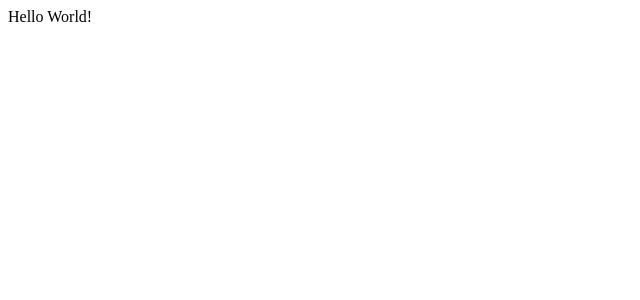
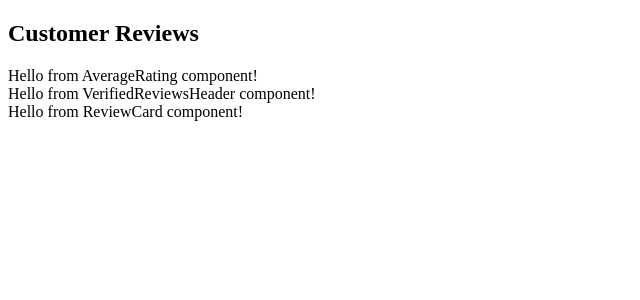
Before and after one commit to coupon-app/service-reviews, a React app: page / in a window 1280 px wide. Shown: the top 300 px of the page, without its empty margins (0-640 px from the left). Built offline with nearby package versions, Linux system fonts and the light colour scheme; the HTML template or start-up script is replaced by a standard one.

Commit message:
UPDATED front-end folder structure and boilerplate setup.

```diff
--- /dev/null
+++ b/client/src/Components/AverageRating.jsx
@@ -0,0 +1,9 @@
+import React from 'react';
+
+const AverageRating = ({ average, ratings }) => (
+  <div>
+    Hello from AverageRating component!
+  </div>
+);
+
+export default AverageRating;
--- /dev/null
+++ b/client/src/Components/ReviewCard.jsx
@@ -0,0 +1,20 @@
+import React from 'react';
+
+class ReviewCard extends React.Component {
+  constructor(props) {
+    super(props);
+    this.state = {
+      test: '',
+    };
+  }
+
+  render() {
+    return (
+      <div>
+        Hello from ReviewCard component!
+      </div>
+    );
+  }
+}
+
+export default ReviewCard;
--- /dev/null
+++ b/client/src/Components/VerifiedReviewsHeader.jsx
@@ -0,0 +1,9 @@
+import React from 'react';
+
+const VerifiedReviewsHeader = () => (
+  <div>
+    Hello from VerifiedReviewsHeader component!
+  </div>
+);
+
+export default VerifiedReviewsHeader;
--- /dev/null
+++ b/client/src/Reviews.jsx
@@ -0,0 +1,35 @@
+import React from 'react';
+
+import AverageRating from './Components/AverageRating';
+import VerifiedReviewsHeader from './Components/VerifiedReviewsHeader';
+import ReviewCard from './Components/ReviewCard';
+
+class Reviews extends React.Component {
+  constructor(props) {
+    super(props);
+    this.state = {
+      reviews: [],
+    };
+  }
+
+  render() {
+    return (
+      <div>
+        <div>
+          <h2>Customer Reviews</h2>
+        </div>
+        <div>
+          <AverageRating average={'/* TODO */'} ratings={'/* TODO */'} />
+        </div>
+        <div>
+          <VerifiedReviewsHeader />
+        </div>
+        <div>
+          <ReviewCard reviews={this.state.reviews} />
+        </div>
+      </div>
+    );
+  }
+}
+
+export default Reviews;
--- a/client/src/index.jsx
+++ b/client/src/index.jsx
@@ -1,21 +1,5 @@
 import React from 'react';
 import ReactDOM from 'react-dom';
+import Reviews from './Reviews';
 
-// SIMPLE CLASS FOR WEBPACK CONFIG TESTING
-
-class App extends React.Component {
-  constructor(props) {
-    super(props);
-    this.state = {
-      temp: '',
-    };
-  }
-
-  render() {
-    return (
-      <div>Hello World!</div>
-    );
-  }
-}
-
-ReactDOM.render(<App />, document.getElementById('app'));
+ReactDOM.render(<Reviews />, document.getElementById('reviews'));
--- /dev/null
+++ b/public/index.html
@@ -0,0 +1,14 @@
+<!DOCTYPE html>
+<html lang="en">
+<head>
+  <meta charset="UTF-8">
+  <meta name="viewport" content="width=device-width, initial-scale=1.0">
+  <meta http-equiv="X-UA-Compatible" content="ie=edge">
+  <title>Groupon-App: Customer Review Component</title>
+</head>
+<body>
+  <div id="reviews">
+  </div>
+  <script src="bundle.js"></script>
+</body>
+</html>
--- a/webpack.config.js
+++ b/webpack.config.js
@@ -23,4 +23,8 @@ module.exports = {
       },
     ],
   },
+  mode: 'development',
+  resolve: {
+    extensions: ['.js', '.jsx'],
+  },
 };
```
